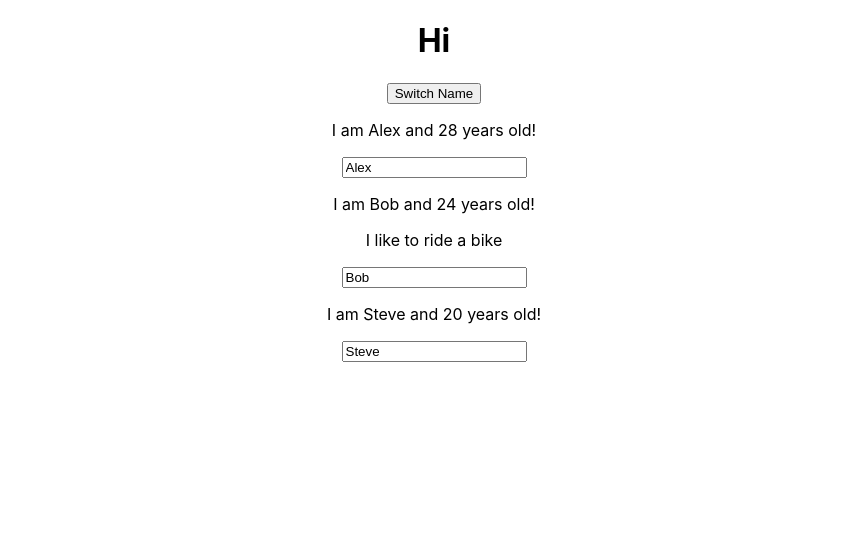
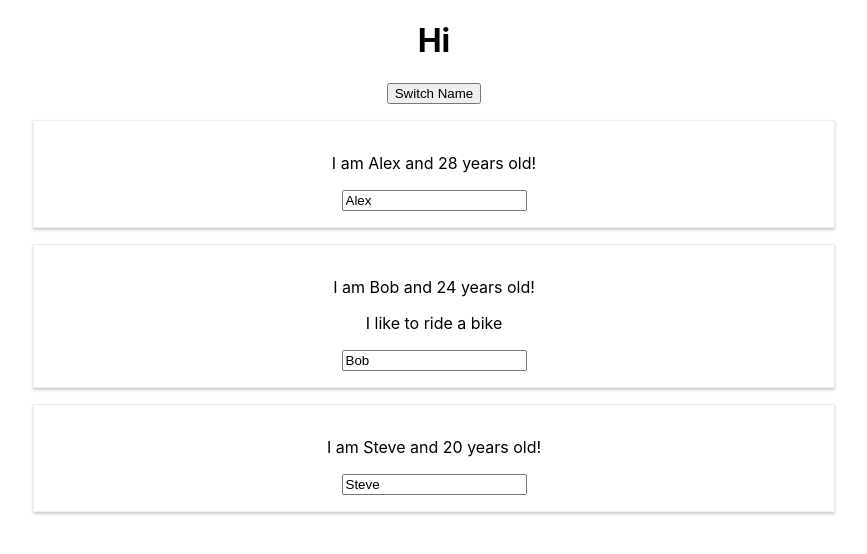
Before and after one commit to jungcom/firstReactApp, a React (Create React App) app: page / in a window 1280 px wide. Shown: the top 554 px of the page, without its empty margins (206-1073 px from the left). Built offline with nearby package versions, Linux system fonts and the light colour scheme.

Commit message:
css styling in react

```diff
--- a/src/App.js
+++ b/src/App.js
@@ -1,6 +1,7 @@
 import React, { Component } from 'react';
 import './App.css';
-import Person from './Person'
+import Person from './Person/Person'
+import './Person/Person.css'
 
 class App extends Component {
   //state is a given attribute for Component classes. we use this because when the state is changed, the render() call gets called
--- /dev/null
+++ b/src/Person/Person.css
@@ -0,0 +1,9 @@
+.Person{
+    width:60%;
+    margin: 16px auto;
+    border: 1px solid #eee;
+    box-shadow: 0 2px 3px #ccc;
+    padding: 16px;
+    text-align: center;
+
+}
--- a/src/Person.js
+++ b/src/Person/Person.js
@@ -2,7 +2,7 @@
 
 const person = (props) => {
 	return (
-		<div>
+		<div className='Person'>
 			<p onClick={props.click}>I am {props.name} and {props.age} years old!</p>
 			<p>{props.children}</p>
 			<input type='next' onChange={props.changed} value={props.name}></input>
```
